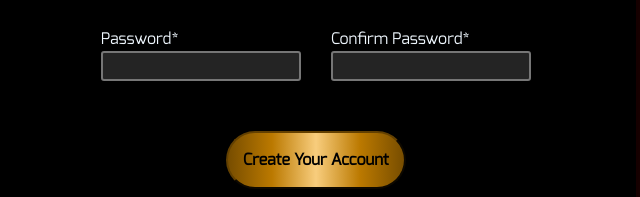
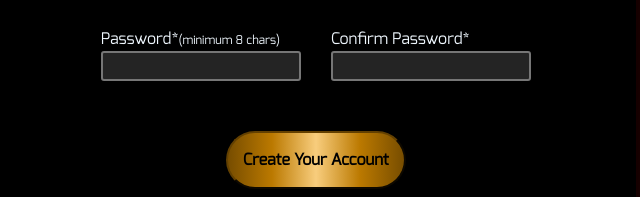
Before and after one commit to niassagd/sign-up-form, a plain HTML site: page index.html in a window 1280 px wide. Shown: the part 454-651 px from the top of the page, 599-1239 px from the left. Drawn offline with Linux system fonts and the light colour scheme.

Commit message:
Add psuedo text to password

```diff
--- a/index.html
+++ b/index.html
@@ -50,7 +50,7 @@
                         <span></span>
                     </div>
                     <div class="form-input">
-                        <label class="form-label" for="password">Password<span aria-label="required">*</span></label>
+                        <label class="form-label password" for="password">Password<span aria-label="required">*</span></label>
                         <input id="password" name="password" minlength="8" maxlength="25" type="password" required ></textarea>
                         <span></span>
                     </div>
@@ -59,8 +59,8 @@
                         <input id="confirm-password" name="confirm-password" minlength="8" maxlength="25" type="password" required ></textarea>
                         <span></span>
                     </div>
+                </div>
 
-                </div>
                     <button>Create Your Account</button>
 
             </form>
--- a/style.css
+++ b/style.css
@@ -109,6 +109,11 @@
     margin-bottom: 20px;
   }
 
+  div.form-input + span {
+    position: relative;
+  }
+
+
   h1,
   p {
     text-align: center;
@@ -126,6 +131,11 @@
   .instructions {
     font-size: .75rem;
     color:#f0ab2c;
+  }
+
+  label.password::after {
+    content: "(minimum 8 chars)";
+    font-size: 0.75rem;
   }
 
 
@@ -274,7 +284,7 @@
         justify-content: center;
 
     }
-
+/* remove logo from form top*/
     .small-logo {
       padding: 0;
       margin: 0;
```
